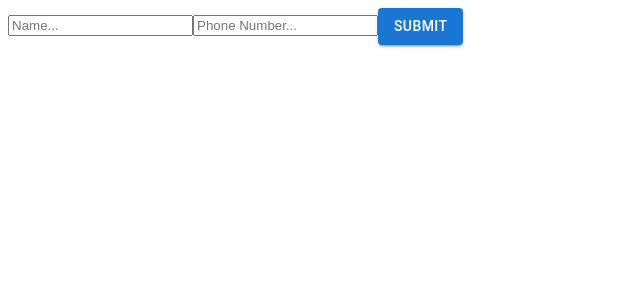
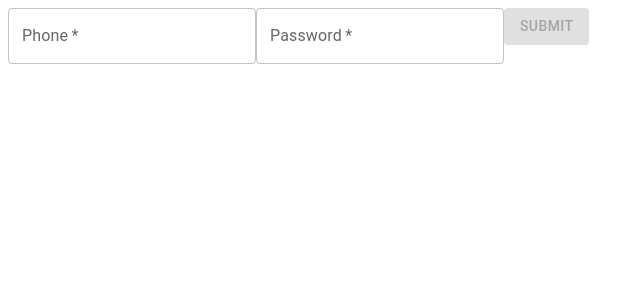
Before and after one commit to WebOps-and-Blockchain-Club/cwl-client-2022, a React (Create React App) app: page /volunteer/login in a window 1280 px wide. Shown: the top 300 px of the page, without its empty margins (0-644 px from the left). Built offline with nearby package versions, Linux system fonts and the light colour scheme; data requests are answered from the project's data file.

Commit message:
Login feature made

```diff
--- a/package.json
+++ b/package.json
@@ -13,6 +13,7 @@
 		"@types/node": "^16.7.13",
 		"@types/react": "^18.0.0",
 		"@types/react-dom": "^18.0.0",
+		"json-server": "^0.17.0",
 		"react": "^18.2.0",
 		"react-dom": "^18.2.0",
 		"react-scripts": "5.0.1",
--- a/src/App.tsx
+++ b/src/App.tsx
@@ -2,8 +2,8 @@ import React, { useState, createContext } from 'react' // eslint-disable-line
 import { Router, Switch, Route } from 'wouter'
 import VolunteerRegistrationForm from './pages/VolunteerSide/VolunteerRegistrationForm'
 import VolunteerLogin from './pages/VolunteerSide/VolunteerLogin'
-// import useFetch from "./hooks/useFetch";
-// import Volunteer from "./interfaces/Volunteer";
+import useFetch from './hooks/useFetch'
+import Volunteer from './interfaces/VolunteerSide/Volunteer'
 
 // const VolunteerListContext = createContext([]);
 
@@ -11,6 +11,15 @@ function App() {
   // const [volunteerList, setVolunteerList]: [Volunteer[], any] = useState([]);
   // const { data } = useFetch("http://localhost:5000/volunteers/");
   // setVolunteerList(data);
+  const {
+    data,
+    isPending, // eslint-disable-line
+    error, //eslint-disable-line
+  }: {
+    data: Volunteer[] | null
+    isPending: boolean
+    error: string
+  } = useFetch('http://localhost:5000/volunteers/')
 
   return (
     // <VolunteerListContext.Provider value={volunteerList}>
@@ -20,26 +29,12 @@ function App() {
           <Route
             // exact
             path='/register'
-            component={() => <VolunteerRegistrationForm />}
+            component={() => <VolunteerRegistrationForm volunteerList={data} err={error} />}
           />
           <Route
             // exact
             path='/login'
-            component={() => <VolunteerLogin />}
-          />
-        </Switch>
-      </Router>
-      <Router base='/user'>
-        <Switch>
-          <Route
-            // exact
-            path='/something'
-            component={() => <VolunteerRegistrationForm />}
-          />
-          <Route
-            // exact
-            path='/login'
-            component={() => <VolunteerLogin />}
+            component={() => <VolunteerLogin volunteerList={data} err={error} />}
           />
         </Switch>
       </Router>
--- a/src/data/db.json
+++ b/src/data/db.json
@@ -4,6 +4,7 @@
       "id": 1,
       "name": "SPARTACUS",
       "phoneNumber": "1234567890",
+      "password": "something1234",
       "provisions": [
         "Shelter",
         "Sanitary Items"
@@ -13,6 +14,7 @@
       "id": 2,
       "name": "Aditya",
       "phoneNumber": "6543217890",
+      "password": "something1234",
       "provisions": [
         "Shelter",
         "Sanitary Items",
@@ -23,10 +25,23 @@
       "id": 3,
       "name": "Someone",
       "phoneNumber": "123874560",
+      "password": "something1234",
       "provisions": [
         "Food",
         "Groceries"
       ]
+    },
+    {
+      "id": 4,
+      "name": "Test",
+      "phoneNumber": "9999888822",
+      "password": "something1234",
+      "provisions": [
+        "Sanitary Items",
+        "Groceries",
+        "Shelter",
+        "Food"
+      ]
     }
   ]
 }
--- a/src/interfaces/VolunteerSide/Volunteer.tsx
+++ b/src/interfaces/VolunteerSide/Volunteer.tsx
@@ -2,5 +2,6 @@ export default interface Volunteer {
   id: number
   name: string
   phoneNumber: string
+  password: string
   provisions: string[]
 }
--- a/src/pages/VolunteerSide/VolunteerLogin.tsx
+++ b/src/pages/VolunteerSide/VolunteerLogin.tsx
@@ -1,16 +1,43 @@
 import React, { useState } from 'react'
-import { Button } from '@mui/material'
+import { Button, TextField } from '@mui/material'
+import Volunteer from '../../interfaces/VolunteerSide/Volunteer'
 
-function VolunteerLogin() {
-  const [volunteerName, setVolunteerName]: [string, React.Dispatch<React.SetStateAction<string>>] =
-    useState('')
+// eslint-disable-next-line
+function VolunteerLogin({ volunteerList, err }: { volunteerList: Volunteer[] | null; err: any }) {
   const [volunteerPhone, setVolunteerPhone]: [
     string,
     React.Dispatch<React.SetStateAction<string>>,
   ] = useState('')
+  const [volunteerPassword, setVolunteerPassword]: [
+    string,
+    React.Dispatch<React.SetStateAction<string>>,
+  ] = useState('')
+  const [error, setError]: [string, React.Dispatch<React.SetStateAction<string>>] = useState(err)
 
   const handleSubmit = (): void => {
-    console.log(volunteerName, volunteerPhone)
+    if (!volunteerList) {
+      return
+    }
+    try {
+      const res = volunteerList.some((volunteer: Volunteer): boolean => {
+        if (volunteer.phoneNumber === volunteerPhone) {
+          if (volunteer.password === volunteerPassword) {
+            localStorage.setItem('USER', JSON.stringify(volunteer))
+            console.log('Login successful')
+            return true
+          }
+          throw Error('Wrong password')
+        }
+        return false
+      })
+      if (!res) {
+        throw Error('This user does not exist')
+      }
+      // eslint-disable-next-line
+    } catch (error: any) {
+      setError(error.message)
+      console.error(error)
+    }
   }
 
   return (
@@ -22,32 +49,41 @@ function VolunteerLogin() {
           e.preventDefault()
         }}
       >
-        <input
-          type='text'
-          name='volunteer-name'
-          id='volunteer-name'
-          placeholder='Name...'
-          value={volunteerName}
-          onChange={(e) => {
-            setVolunteerName(e.target.value)
-            e.preventDefault()
-          }}
-          required
-        />
-        <input
-          type='text'
-          name='volunteer-phone'
+        <TextField
           id='volunteer-phone'
-          placeholder='Phone Number...'
+          label='Phone'
+          variant='outlined'
           value={volunteerPhone}
           onChange={(e) => {
             setVolunteerPhone(e.target.value)
             e.preventDefault()
           }}
+          error={volunteerPhone.length !== 0 && !/^\d{10}$/.test(volunteerPhone)}
+          helperText={
+            volunteerPhone.length !== 0 && !/^\d{10}$/.test(volunteerPhone)
+              ? 'Please enter a valid phone number'
+              : ''
+          }
           required
         />
-        <Button variant='contained'>Submit</Button>
+        <TextField
+          id='volunteer-password'
+          type='password'
+          label='Password'
+          variant='outlined'
+          value={volunteerPassword}
+          onChange={(e) => {
+            setVolunteerPassword(e.target.value)
+            e.preventDefault()
+          }}
+          autoComplete='current-password'
+          required
+        />
+        <Button type='submit' variant='contained' disabled={!(volunteerPassword && volunteerPhone)}>
+          Submit
+        </Button>
       </form>
+      <div style={{ color: 'red' }}>{error}</div>
     </div>
   )
 }
--- a/src/pages/VolunteerSide/VolunteerRegistrationForm.tsx
+++ b/src/pages/VolunteerSide/VolunteerRegistrationForm.tsx
@@ -1,29 +1,38 @@
 import { useState } from 'react'
-import useFetch from '../../hooks/useFetch'
 // import { useNavigate } from "react-router-dom";
 import Provision from '../../interfaces/VolunteerSide/Provision'
 import Volunteer from '../../interfaces/VolunteerSide/Volunteer'
-// import DropDown from '../../components/DropDown'
-import { provisionOptions, ProvisionOption } from '../../utils/ProvisionData'
-import { MenuProps } from '../../utils/MenuProps'
+import DropDown from '../../components/DropDown'
+// import { provisionOptions, ProvisionOption } from '../../utils/ProvisionData'
+// import { MenuProps } from '../../utils/MenuProps'
 import {
-  Box,
+  // Box,
   Button,
-  Chip,
-  MenuItem,
-  OutlinedInput,
-  Select,
-  SelectChangeEvent,
+  // Chip,
+  // MenuItem,
+  // OutlinedInput,
+  // Select,
+  // SelectChangeEvent,
+  // useTheme,
   TextField,
-  useTheme,
 } from '@mui/material'
 import '../../styles/VolunteerRegistrationForm.css'
-import { getStyles } from '../../utils/GetStyles'
+// import { getStyles } from '../../utils/GetStyles'
 
-function VolunteerRegistrationForm() {
+function VolunteerRegistrationForm({
+  volunteerList,
+  err,
+}: {
+  volunteerList: Volunteer[] | null
+  err: any // eslint-disable-line
+}) {
   const [volunteerName, setVolunteerName]: [string, React.Dispatch<React.SetStateAction<string>>] =
     useState('')
   const [volunteerPhone, setVolunteerPhone]: [
+    string,
+    React.Dispatch<React.SetStateAction<string>>,
+  ] = useState('')
+  const [volunteerPassword, setVolunteerPassword]: [
     string,
     React.Dispatch<React.SetStateAction<string>>,
   ] = useState('')
@@ -33,13 +42,9 @@ function VolunteerRegistrationForm() {
     React.Dispatch<React.SetStateAction<never[]>>,
   ] = useState([])
   const [error, setError] = useState('')
-  const theme = useTheme()
+  // const theme = useTheme()
   // const navigate: any = useNavigate();
   // const volunteerList = useRef([]);
-  const {
-    data: volunteerList,
-    error: err, //eslint-disable-line
-  } = useFetch('http://localhost:5000/volunteers/')
   if (err) setError(err)
 
   const handleSubmit = async (): Promise<void> => {
@@ -51,6 +56,7 @@ function VolunteerRegistrationForm() {
         id: volunteerList.length + 1,
         name: volunteerName,
         phoneNumber: volunteerPhone,
+        password: volunteerPassword,
         provisions: volunteerProvision.map((option: Provision) => option.value),
       }
 
@@ -67,6 +73,7 @@ function VolunteerRegistrationForm() {
         headers: { 'Content-Type': 'application/json' },
         body: JSON.stringify(volunteer),
       })
+      console.log('Data added')
       // eslint-disable-next-line
     } catch (error: any) {
       setError(error.message)
@@ -105,8 +112,14 @@ function VolunteerRegistrationForm() {
             setVolunteerName(e.target.value)
             e.preventDefault()
           }}
-          error={!/^[A-Z]?[a-z]*(\s[A-Z])?[a-z]*$/.test(volunteerName)}
-          helperText='Please enter a valid full name'
+          error={
+            volunteerName.length !== 0 && !/^[A-Z]?[a-z]*(\s[A-Z])?[a-z]*$/.test(volunteerName)
+          }
+          helperText={
+            volunteerName.length !== 0 && !/^[A-Z]?[a-z]*(\s[A-Z])?[a-z]*$/.test(volunteerName)
+              ? 'Please enter a valid name'
+              : ''
+          }
           required
         />
         <TextField
@@ -119,11 +132,28 @@ function VolunteerRegistrationForm() {
             e.preventDefault()
           }}
           error={volunteerPhone.length !== 0 && !/^\d{10}$/.test(volunteerPhone)}
-          helperText='Please enter a valid phone number'
+          helperText={
+            volunteerPhone.length !== 0 && !/^\d{10}$/.test(volunteerPhone)
+              ? 'Please enter a valid phone number'
+              : ''
+          }
           required
         />
-        {/* <DropDown props={{ volunteerProvision, setVolunteerProvision }} /> */}
-        <Select
+        <TextField
+          id='volunteer-password'
+          type='password'
+          label='Password'
+          variant='outlined'
+          value={volunteerPassword}
+          onChange={(e) => {
+            setVolunteerPassword(e.target.value)
+            e.preventDefault()
+          }}
+          autoComplete='current-password'
+          required
+        />
+        <DropDown props={{ volunteerProvision, setVolunteerProvision }} />
+        {/* <Select
           labelId='demo-multiple-chip-label'
           id='demo-multiple-chip'
           multiple
@@ -158,8 +188,9 @@ function VolunteerRegistrationForm() {
               {provisionOption.label}
             </MenuItem>
           ))}
-        </Select>
+        </Select> */}
         <Button
+          type='submit'
           variant='contained'
           disabled={!(volunteerName && volunteerPhone && volunteerProvision.length)}
         >
```
Also changed, not shown: 1 other file (tests, documents, lock files or other folders).
